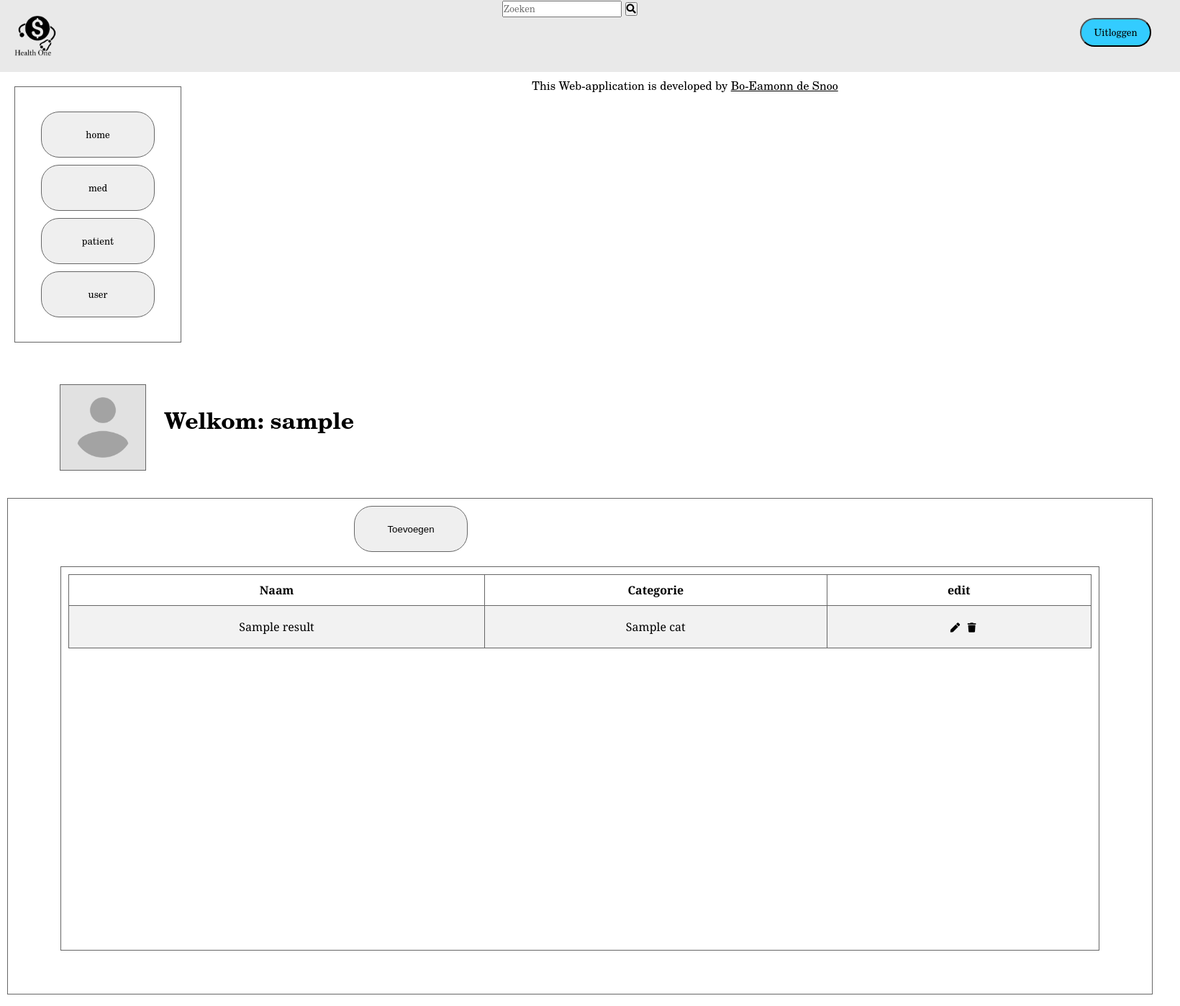
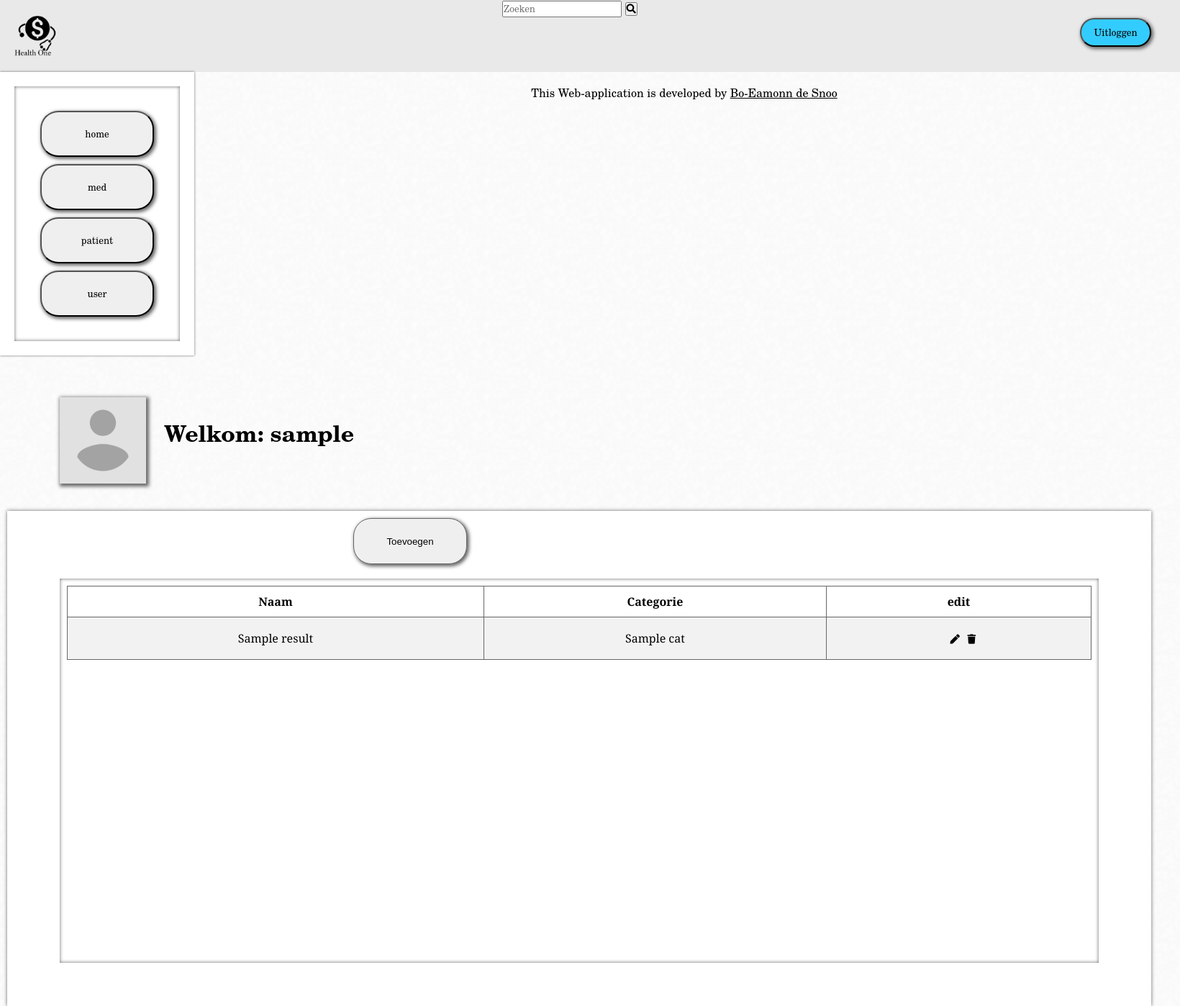
Before and after one commit to Bo-Eamonn/HealthOne_MVC, a PHP site: template templates/med/showMed.php in a window 1640 px wide. Shown: the whole page at 72% size. Run offline with PHP 8.4, Linux system fonts and the light colour scheme; a user stored in the database is signed in; the template is opened without the code that fills it: most values are stand-ins (such as "Sample title", 1, 10 or a date in 2020); some libraries are stand-ins or nearby versions.

Commit message:
Bo | Added img and chanced css

```diff
--- a/assets/css/user.css
+++ b/assets/css/user.css
@@ -25,13 +25,17 @@ textarea {
   font-family: 'New Century Schoolbook', 'TeX Gyre Schola', serif;
 }
 
-header {
+body {
+  background-image: url("../../assets/images/bg.png");
+}
+
+body header {
   background: #e9e9e9;
   width: 100%;
   height: 100px;
 }
 
-header > div {
+body header > div {
   display: -webkit-box;
   display: -ms-flexbox;
   display: flex;
@@ -40,94 +44,123 @@ header > div {
           justify-content: space-between;
 }
 
-header > div > img {
+body header > div > img {
   width: 63px;
   height: 63px;
   margin: 15px 0 19px 20px;
 }
 
-header > div > div input#logout {
+body header > div > div input#logout {
   height: 40px;
   width: 99px;
   margin: 25px 40px 0 0;
   background-color: #33CCFF;
   border-radius: 100px;
+  -webkit-box-shadow: 2px 2px 5px 1px #666666;
+          box-shadow: 2px 2px 5px 1px #666666;
 }
 
-nav {
-  float: left;
+body header > div > div input#logout:hover {
+  -webkit-box-shadow: inset 2px 2px 5px 1px #666666;
+          box-shadow: inset 2px 2px 5px 1px #666666;
 }
 
-nav > section {
-  margin: 20px 20px auto 20px;
-  padding: 34px 36px 24px 36px;
-  border: solid 1px #666666;
+body nav {
+  float: left;
+  background-color: white;
+  -webkit-box-shadow: 0 0 3px #666666;
+          box-shadow: 0 0 3px #666666;
 }
 
-nav > section > form > ul {
+body nav > section {
+  margin: 20px 20px 20px 20px;
+  padding: 34px 36px 24px 36px;
+  -webkit-box-shadow: inset 0 0 5px #666666;
+          box-shadow: inset 0 0 5px #666666;
+}
+
+body nav > section > form > ul {
   list-style-type: none;
 }
 
-nav > section > form > ul > li {
+body nav > section > form > ul > li {
   text-align: center;
   margin-bottom: 10px;
 }
 
-nav > section > form > ul > li input#button {
+body nav > section > form > ul > li input#button {
   width: 158px;
   height: 64px;
   border-radius: 25px;
-  border: solid 1px #666666;
+  -webkit-box-shadow: 2px 2px 5px 1px #666666;
+          box-shadow: 2px 2px 5px 1px #666666;
 }
 
-main {
+body nav > section > form > ul > li input#button:hover {
+  -webkit-box-shadow: inset 2px 2px 5px 1px #666666;
+          box-shadow: inset 2px 2px 5px 1px #666666;
+}
+
+body main {
   float: left;
 }
 
-main .content {
+body main .content {
   height: 860px;
   width: 1610px;
   margin: 20px auto 10px 0px;
   float: left;
 }
 
-main .content img {
+body main .content img {
   height: 120px;
   width: 120px;
   margin: 38px 25px 38px 83px;
   float: left;
-  border: solid 1px #666666;
+  -webkit-box-shadow: 2px 2px 5px 2px #666666;
+          box-shadow: 2px 2px 5px 2px #666666;
 }
 
-main .content h1 {
+body main .content h1 {
   margin: 65px 0px;
 }
 
-main .content .container {
-  border: solid 1px #666666;
+body main .content .container {
+  -webkit-box-shadow: 0 0 5px #666666;
+          box-shadow: 0 0 5px #666666;
   margin: 0px 10px 10px 10px;
   float: left;
+  background-color: white;
 }
 
-main .content .container .logs {
+body main .content .container .logs {
   height: 534px;
   width: 1444px;
   padding: 10px;
   margin: 60px 73px;
-  border: 1px solid #666666;
+  -webkit-box-shadow: inset 0 0 5px #666666;
+          box-shadow: inset 0 0 5px #666666;
   font: 16px/26px Georgia, Garamond, Serif;
   overflow: auto;
+  background-color: white;
 }
 
-main .content .container button.add {
+body main .content .container button.add {
   width: 158px;
   height: 64px;
   border-radius: 25px;
   border: solid 1px #666666;
   margin: 10px 30%;
+  -webkit-box-shadow: 2px 2px 5px 1px #666666;
+          box-shadow: 2px 2px 5px 1px #666666;
 }
 
-main .content .container form {
+body main .content .container button.add:hover {
+  -webkit-box-shadow: inset 2px 2px 5px 1px #666666;
+          box-shadow: inset 2px 2px 5px 1px #666666;
+}
+
+body main .content .container form {
   margin: inherit;
   padding: inherit;
   -webkit-box-pack: space-evenly;
@@ -135,7 +168,7 @@ main .content .container form {
           justify-content: space-evenly;
 }
 
-main .content .container form button.ud[type=submit] {
+body main .content .container form button.ud[type=submit] {
   background-color: inherit;
   border: none;
   margin: 0;
@@ -144,60 +177,64 @@ main .content .container form button.ud[type=submit] {
   height: 0;
 }
 
-main .content .container .table {
+body main .content .container .table {
   height: 534px;
   width: 1444px;
   padding: 10px;
   margin: 0px 73px 60px 73px;
-  border: 1px solid #666666;
+  -webkit-box-shadow: inset 0 0 5px #666666;
+          box-shadow: inset 0 0 5px #666666;
   font: 16px/26px Georgia, Garamond, Serif;
   overflow: auto;
+  background-color: white;
 }
 
-main .content .container .table table {
+body main .content .container .table table {
   border-collapse: collapse;
   width: 100%;
 }
 
-main .content .container .table table th,
-main .content .container .table table td {
+body main .content .container .table table th,
+body main .content .container .table table td {
   text-align: center;
   padding: 8px;
   border: solid 1px #666666;
 }
 
-main .content .container .table table td#no {
+body main .content .container .table table td#no {
   background-color: #ff0f0f9f;
 }
 
-main .content .container .table table td#admin {
+body main .content .container .table table td#admin {
   background-color: rgba(0, 0, 255, 0.13);
 }
 
-main .content .container .table table td#arts {
+body main .content .container .table table td#arts {
   background-color: rgba(255, 0, 0, 0.13);
 }
 
-main .content .container .table table td#apotheek {
+body main .content .container .table table td#apotheek {
   background-color: rgba(0, 255, 0, 0.13);
 }
 
-main .content .container .table table tr:nth-child(even) {
+body main .content .container .table table tr:nth-child(even) {
   background-color: #f2f2f2;
 }
 
-footer {
+body footer {
+  margin-top: 10px;
   padding: 8px;
   text-align: center;
   width: 100%;
+  bottom: 0;
   height: auto;
 }
 
-footer a {
+body footer a {
   color: black;
 }
 
-.modal {
+body .modal {
   display: block;
   position: fixed;
   z-index: 1;
--- a/assets/css/user.scss
+++ b/assets/css/user.scss
@@ -28,6 +28,10 @@ textarea {
     font-family: 'New Century Schoolbook', 'TeX Gyre Schola', serif;
 }
 
+body {
+    background-image: url("../../assets/images/bg.png");
+
+
 
     header {
         background: $headercolor;
@@ -42,6 +46,8 @@ header {
                 width: 63px;
                 height: 63px;
                 margin: 15px 0 19px 20px;
+
+
             }
 
             >div input#logout {
@@ -50,6 +56,12 @@ header {
                 margin: 25px 40px 0 0;
                 background-color: #33CCFF;
                 border-radius: 100px;
+                box-shadow: 2px 2px 5px 1px $bordercolor;
+
+                &:hover {
+
+                    box-shadow: inset 2px 2px 5px 1px $bordercolor;
+                }
             }
         }
     }
@@ -57,12 +69,14 @@ header {
 
     nav {
         float: left;
-
+        background-color: white;
+        box-shadow:0 0 3px $bordercolor;
 
         >section {
-        margin: 20px 20px auto 20px;
+            margin: 20px 20px 20px 20px;
             padding: 34px 36px 24px 36px;
-        border: solid 1px $bordercolor;
+            box-shadow: inset 0 0 5px $bordercolor;
+
 
             >form {
 
@@ -78,7 +92,12 @@ nav {
                             width: 158px;
                             height: 64px;
                             border-radius: 25px;
-                        border: solid 1px $bordercolor;
+                            box-shadow: 2px 2px 5px 1px $bordercolor;
+
+                            &:hover {
+
+                                box-shadow: inset 2px 2px 5px 1px $bordercolor;
+                            }
                         }
                     }
                 }
@@ -100,7 +119,7 @@ main {
                 width: 120px;
                 margin: 38px 25px 38px 83px;
                 float: left;
-            border: solid 1px $bordercolor;
+                box-shadow: 2px 2px 5px 2px $bordercolor;
             }
 
             h1 {
@@ -108,18 +127,20 @@ main {
             }
 
             .container {
-            border: solid 1px $bordercolor;
+                box-shadow: 0 0 5px $bordercolor;
                 margin: 0px 10px 10px 10px;
                 float: left;
+                background-color: white;
 
                 .logs {
                     height: 534px;
                     width: 1444px;
                     padding: 10px;
                     margin: 60px 73px;
-                border: 1px solid $bordercolor;
+                    box-shadow: inset 0 0 5px $bordercolor;
                     font: 16px/26px Georgia, Garamond, Serif;
                     overflow: auto;
+                    background-color: white;
                 }
 
                 button.add {
@@ -128,19 +149,27 @@ main {
                     border-radius: 25px;
                     border: solid 1px $bordercolor;
                     margin: 10px 30%;
+                    box-shadow: 2px 2px 5px 1px $bordercolor;
+
+                    &:hover {
+
+                        box-shadow: inset 2px 2px 5px 1px $bordercolor;
                     }
-            form{
+                }
+
+                form {
                     margin: inherit;
                     padding: inherit;
                     justify-content: space-evenly;
 
-            button.ud[type=submit]{
+                    button.ud[type=submit] {
                         background-color: inherit;
                         border: none;
                         margin: 0;
                         padding: 0 10px;
                         width: 0;
                         height: 0;
+
                     }
                 }
 
@@ -149,9 +178,10 @@ main {
                     width: 1444px;
                     padding: 10px;
                     margin: 0px 73px 60px 73px;
-                border: 1px solid $bordercolor;
+                    box-shadow: inset 0 0 5px $bordercolor;
                     font: 16px/26px Georgia, Garamond, Serif;
                     overflow: auto;
+                    background-color: white;
 
                     table {
                         border-collapse: collapse;
@@ -192,9 +222,11 @@ main {
     }
 
     footer {
+        margin-top: 10px;
         padding: 8px;
         text-align: center;
         width: 100%;
+        bottom: 0;
         height: auto;
 
         a {
@@ -262,3 +294,4 @@ footer {
             }
         }
     }
+}
```
Also changed, not shown: other parts of assets/css/user.css (+26 -26 lines), assets/images/bg.png (added), 1 other file. Lines whose indentation alone changed are shown as unchanged.
